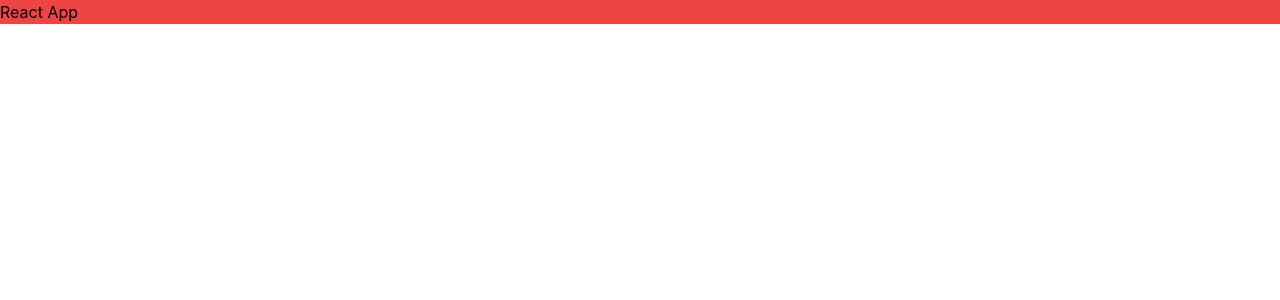
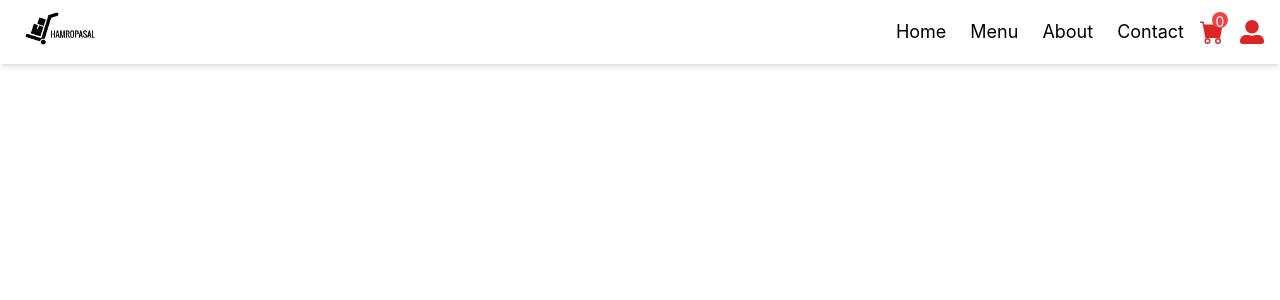
Before and after one commit to prasnaaryal/hamropasal-frontend, a React (Create React App) app: page / in a window 1280 px wide. Shown: the top 300 px of the page. Built offline with nearby package versions, Linux system fonts and the light colour scheme.

Commit message:
created navbar

```diff
--- a/src/App.js
+++ b/src/App.js
@@ -1,10 +1,15 @@
-import logo from './logo.svg';
-import './App.css';
+import logo from "./logo.svg";
+import "./App.css";
+import Header from "./component/Header";
+// import { Outlet } from "react-router-dom";
 
 function App() {
   return (
-    <div className="bg-red-500">
-    React App
+    <div>
+      <Header />
+      {/* <main className='pt-16'>
+        <Outlet />
+      </main> */}
     </div>
   );
 }
--- /dev/null
+++ b/src/component/Header.js
@@ -0,0 +1,43 @@
+import React from "react";
+import logo2 from "../assets/logo2.png";
+import { Link } from "react-router-dom";
+import { FaUserAlt } from "react-icons/fa";
+import { BsCartFill } from "react-icons/bs";
+
+const Header = () => {
+  return (
+    <header className="fixed shadow-md w-full h-16 px-2 md:px-4 z-50">
+      {/* desktop */}
+
+      <div className="flex items-center h-full justify-between">
+        <Link to={""}>
+          <div className="h-16">
+            <img src={logo2} className="h-full" />
+          </div>
+        </Link>
+
+        <div className="flex items-center gap-4 md:gap 7">
+          <nav className="flex gap-4 md:gap-6 text-base md:text-lg">
+            <Link to={""}>Home</Link>
+            <Link to={""}>Menu</Link>
+            <Link to={""}>About</Link>
+            <Link to={""}>Contact</Link>
+          </nav>
+          <div className="text-2xl text-red-600 relative">
+            <BsCartFill />
+            <div className="absolute -top-2 -right-1 text-white bg-red-500 h-4 w-4 rounded-full m-0 p-0 text-sm text-center">
+              0
+            </div>
+          </div>
+          <div className="text-2xl text-red-600 ">
+            <FaUserAlt />
+          </div>
+        </div>
+      </div>
+
+      {/* mobile */}
+    </header>
+  );
+};
+
+export default Header;
--- a/src/index.js
+++ b/src/index.js
@@ -1,15 +1,32 @@
-import React from 'react';
-import ReactDOM from 'react-dom/client';
-import './index.css';
-import App from './App';
-import reportWebVitals from './reportWebVitals';
+import React from "react";
+import ReactDOM from "react-dom/client";
+import "./index.css";
+import App from "./App";
+import reportWebVitals from "./reportWebVitals";
+import {
+  createBrowserRouter,
+  createRoutesFromElements,
+  Route,
+  RouterProvider,
+} from "react-router-dom";
+import Home from "./page/Home";
+import Menu from "./page/Menu";
+import About from "./page/About";
+import Contact from "./page/Contact";
 
-const root = ReactDOM.createRoot(document.getElementById('root'));
-root.render(
-  <React.StrictMode>
-    <App />
-  </React.StrictMode>
+const router = createBrowserRouter(
+  createRoutesFromElements(
+    <Route path="/" element={<App />}>
+      <Route index element={<Home />} />
+      <Route path="menu" element={<Menu />} />
+      <Route path="about" element={<About />} />
+      <Route path="contact" element={<Contact />} />
+    </Route>
+  )
 );
+
+const root = ReactDOM.createRoot(document.getElementById("root"));
+root.render(<RouterProvider router={router} />);
 
 // If you want to start measuring performance in your app, pass a function
 // to log results (for example: reportWebVitals(console.log))
--- /dev/null
+++ b/src/page/About.js
@@ -0,0 +1,9 @@
+import React from 'react'
+
+const About = () => {
+  return (
+    <div>About</div>
+  )
+}
+
+export default About
--- /dev/null
+++ b/src/page/Contact.js
@@ -0,0 +1,9 @@
+import React from 'react'
+
+const Contact = () => {
+  return (
+    <div>Contact</div>
+  )
+}
+
+export default Contact
--- /dev/null
+++ b/src/page/Home.js
@@ -0,0 +1,9 @@
+import React from 'react'
+
+const Home = () => {
+  return (
+    <div>Home</div>
+  )
+}
+
+export default Home
--- /dev/null
+++ b/src/page/Menu.js
@@ -0,0 +1,9 @@
+import React from 'react'
+
+const Menu = () => {
+  return (
+    <div>Menu</div>
+  )
+}
+
+export default Menu
```
Also changed, not shown: src/assets/logo.png (added), src/assets/logo2.png (added).
